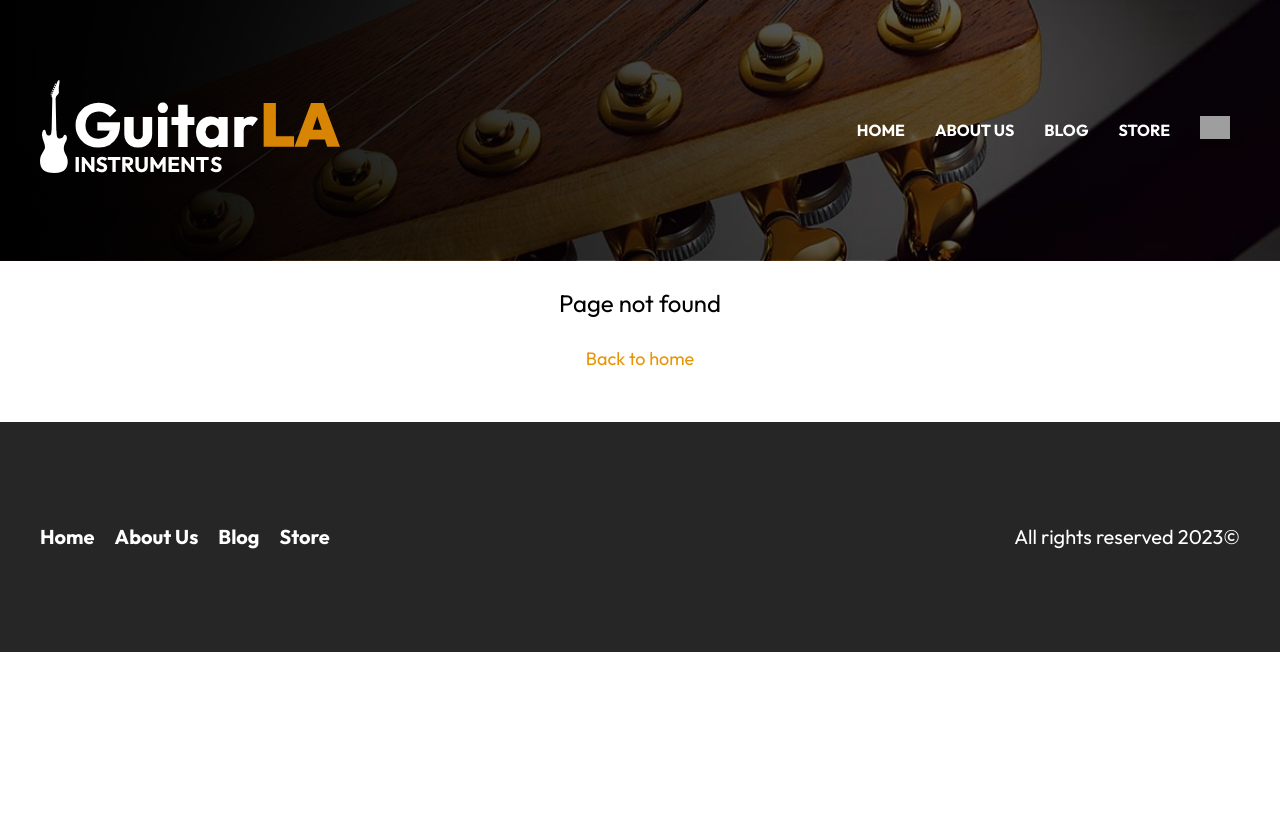
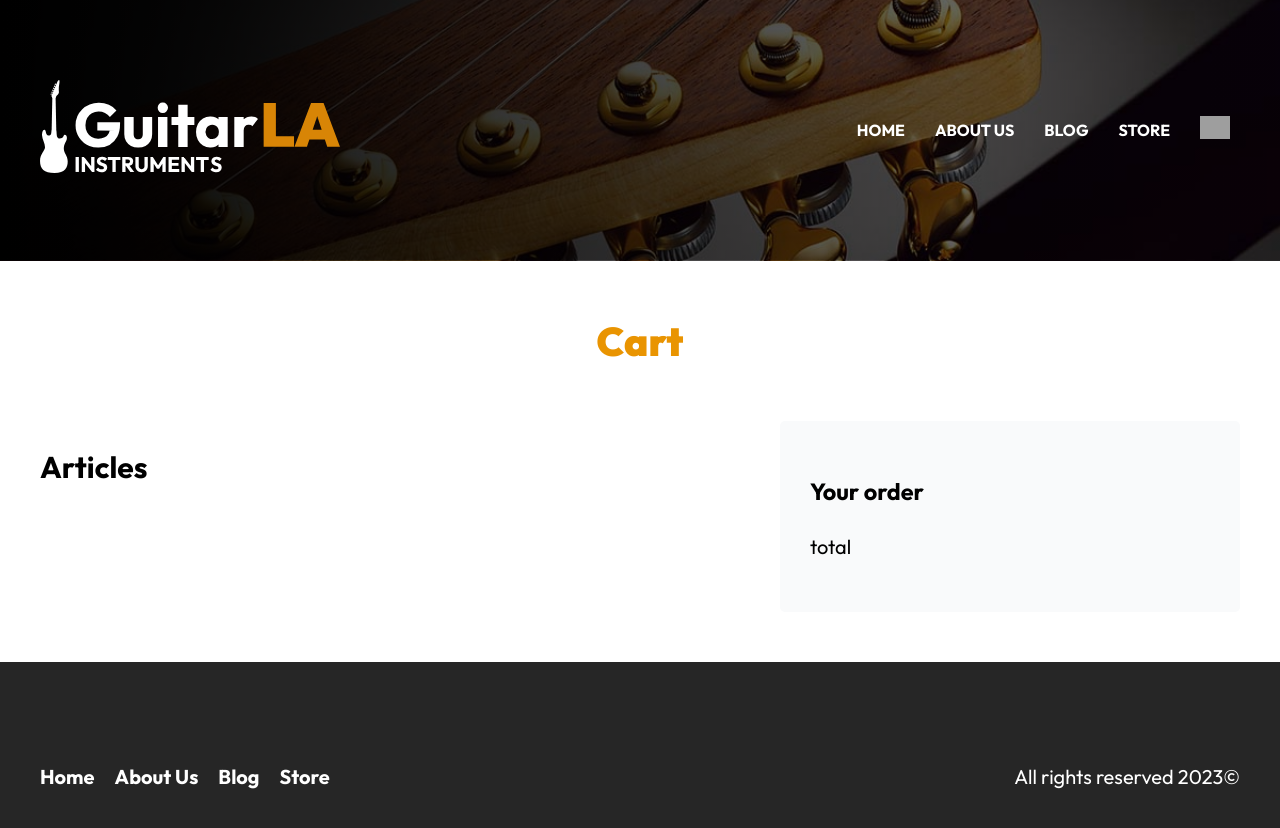
Before and after one commit to jhonattanbenitez/guitarla-next, a Next.js app: page /cart in a window 1280 px wide. Before the commit this address had no page. Shown: the top 828 px of the page. Before the commit the page ends 800 px from the top, so only its background shows below. Built offline with nearby package versions, Linux system fonts and the light colour scheme; grey boxes are pictures that could not be loaded.

Commit message:
cart styles

```diff
--- /dev/null
+++ b/src/pages/cart.js
@@ -0,0 +1,23 @@
+import Layout from "../../components/layout"
+import styles from '../styles/cart.module.css'
+
+
+
+export default function Cart() {
+  return (
+    <Layout title="shopping cart">
+        <main className="container">
+            <h1 className="heading">Cart</h1>
+            <div className={styles.content}>
+                <div>
+                    <h2>Articles</h2>
+                </div>
+                <aside className={styles.summary}>
+                    <h3>Your order</h3>
+                    <p>total</p>
+                </aside>
+            </div>
+        </main>
+    </Layout>
+  )
+}
--- /dev/null
+++ b/src/styles/cart.module.css
@@ -0,0 +1,26 @@
+.content {
+  display: -ms-grid;
+  display: grid;
+  -webkit-box-align: start;
+      -ms-flex-align: start;
+          align-items: flex-start;
+  gap: 5rem;
+}
+
+@media (min-width: 1240px) {
+  .content {
+    -ms-grid-columns: 3fr 2fr;
+        grid-template-columns: 3fr 2fr;
+  }
+}
+
+.cart {
+  padding: 3rem 0;
+}
+
+.summary {
+  background-color: #f9fafb;
+  padding: 3rem;
+  border-radius: 0.5rem;
+}
+/*# sourceMappingURL=cart.module.css.map */
--- /dev/null
+++ b/src/styles/cart.module.scss
@@ -0,0 +1,18 @@
+.content {
+    display: grid;
+    align-items: flex-start;
+    gap: 5rem;
+    @media (min-width: 1240px) {
+        grid-template-columns: 3fr 2fr;
+    }
+}
+
+.cart {
+    padding: 3rem 0;
+}
+
+.summary {
+    background-color: #f9fafb;
+    padding: 3rem;
+    border-radius: 0.5rem;
+}
```
Also changed, not shown: 1 other file (tests, documents, lock files or other folders).
